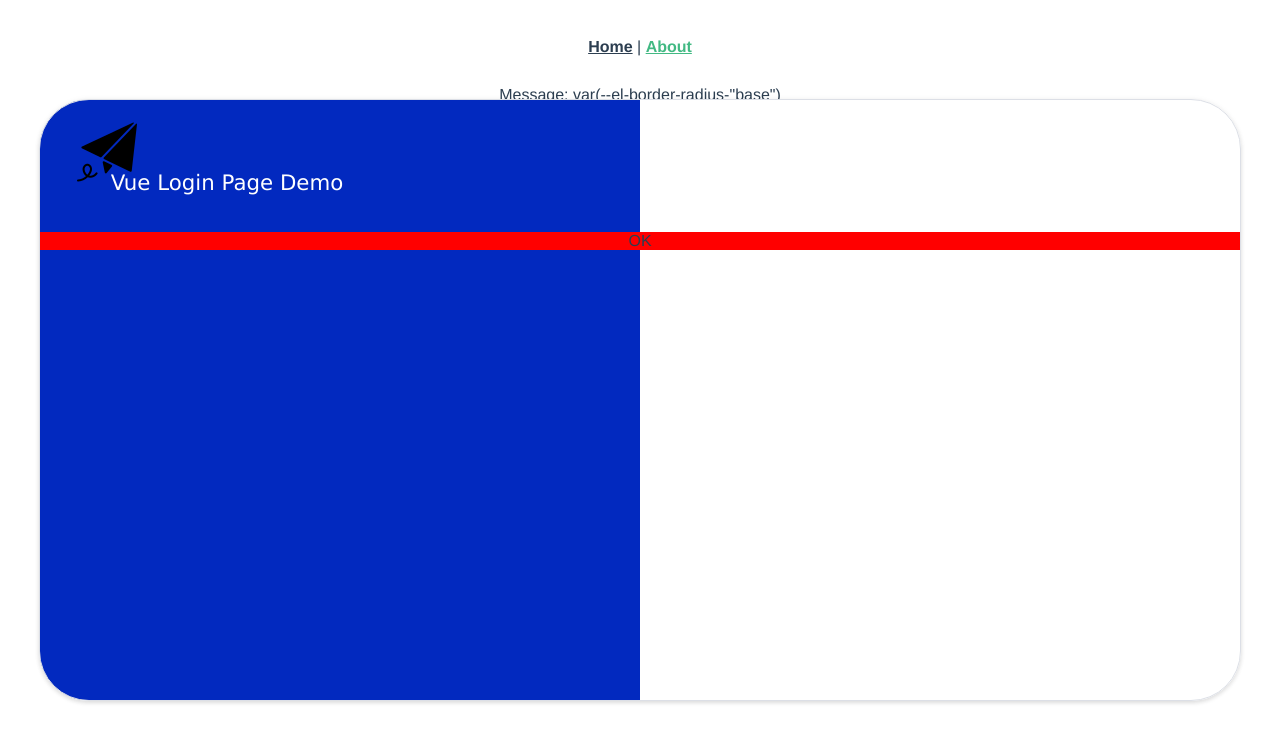
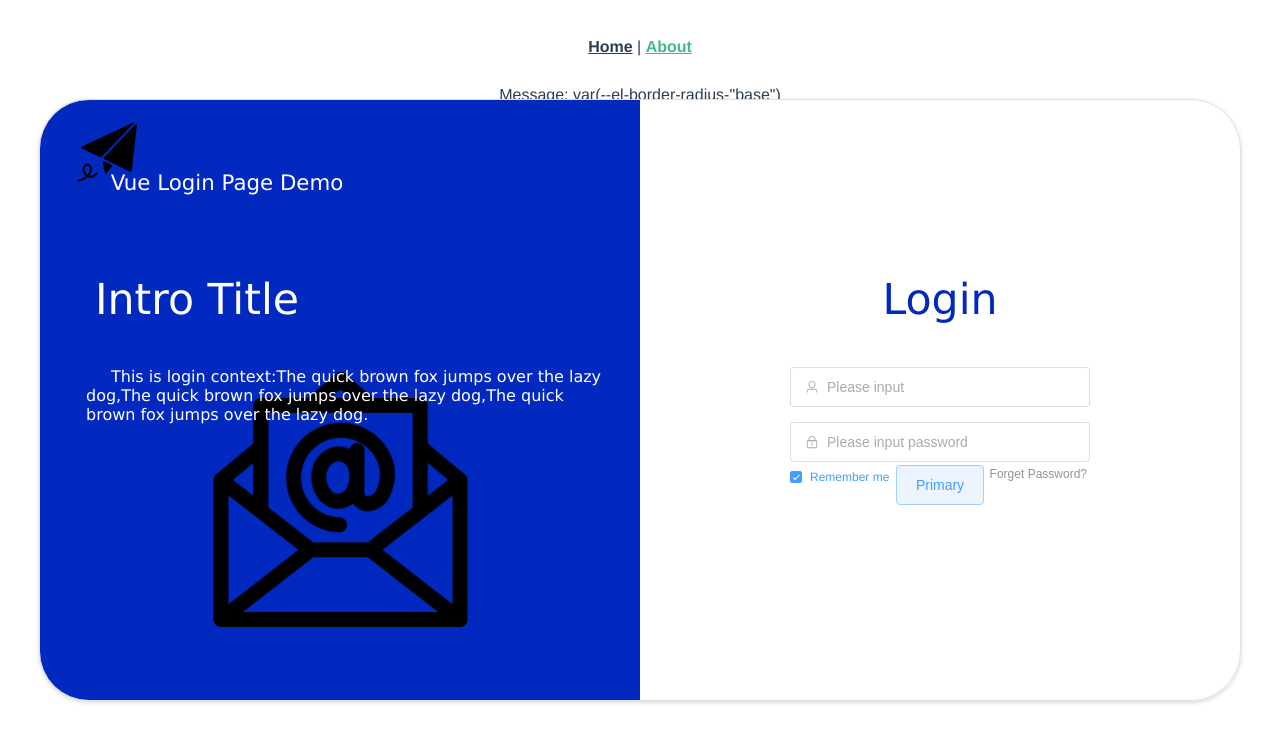
Before and after one commit to crazychucky/vue_login, a Vue app: page /about in a window 1280 px wide. Shown: the top 742 px of the page. Built offline with nearby package versions, Linux system fonts and the light colour scheme.

Commit message:
chore:wip

```diff
--- a/src/views/AboutView.vue
+++ b/src/views/AboutView.vue
@@ -17,12 +17,45 @@
       <img alt="login" src="../assets/email.png" class="intro_img">
     </div> -->
 
-    <div class="main_container">OK</div>
+    <div class="main_container">
+      <!-- <div class="div-inline">第一个div盒子</div>
+      <div class="div-inline">第二个盒子</div>
+      <div class="div-inline">第三个盒子</div> -->
+      <div class="intro">
+        <p class="intro_title">Intro Title</p>
+        <p class="intro_text">This is login context:The quick brown fox jumps over the lazy dog,The quick brown fox jumps over the lazy dog,The quick brown fox jumps over the lazy dog.</p>
+        <img alt="login" src="../assets/email.png" class="intro_img">
+      </div>
+      <div class="login">
+        <p class="login_title">Login</p>
+        <div>
+          <el-input v-model="input_name" placeholder="Please input" size="large" :prefix-icon="User" class="name_input"></el-input>
+        </div>
+        <div>
+          <el-input v-model="input_pass" type="password" placeholder="Please input password" show-password size="large" :prefix-icon="Lock" class="password_input"></el-input>
+        </div>
+        <div>
+          <el-checkbox v-model="check_save_name" size="small" class="save_checker">Remember me</el-checkbox>
+          <el-button  type="info" link size="small" class="forget_pass">Forget Password?</el-button>
+        </div>
+
+        <div>
+          <el-button type="primary" size="large" plain >Primary</el-button>
+        </div>
+        <!-- TODO:input name password -->
+        <!-- <p class="intro_text">This is login context:The quick brown fox jumps over the lazy dog,The quick brown fox jumps over the lazy dog,The quick brown fox jumps over the lazy dog.</p> -->
+        <!-- <img alt="login" src="../assets/email.png" class="intro_img"> -->
+      </div>
+    </div>
   </div>
 </template>
 
 <script lang="ts" setup>
 import { ref } from 'vue'
+import { User,Lock } from '@element-plus/icons-vue'
+const input_name = ref('')
+const input_pass = ref('')
+const check_save_name = ref(true)
 
 </script>
 <style scoped>
@@ -62,13 +95,26 @@ import { ref } from 'vue'
 
 .intro {
   width:600px;
-  position: relative;
+  /* border: 3px solid #73AD21; */
+  /* position: relative; */
   margin-top: 100;
+  float:left;
+  /* padding-top: 200; */
+}
+.intro1 {
+  width:600px;
+  /* border: 3px solid #73AD21; */
+  /* position: relative; */
+  margin-top: 100;
+  /* display:inline; */
+  float:right;
+  background-color:white;
   /* padding-top: 200; */
 }
 
 .intro_title {
   font-size: 32pt;
+  width:600px;
   color:white;
   text-indent:55px;
   text-align:left;
@@ -77,7 +123,7 @@ import { ref } from 'vue'
 }
 .intro_text {
   position: relative;
-  left: 40px;
+  left: 46px;
 
   width:520px;
   font-size: 12pt;
@@ -96,9 +142,51 @@ import { ref } from 'vue'
   z-index: 1;  /*置于底层*/
 }
 
+.login {
+  width:600px;
+  /* border: 3px solid #73AD21; */
+  /* position: relative; */
+  margin-top: 100;
+  /* display:inline; */
+  float:right;
+  /* background-color:blueviolet; */
+}
+
+.login_title {
+  font-size: 32pt;
+  width:600px;
+  color:#0229bf;
+  text-align:center;
+  /* background-color:red; */
+  font-family:"Lucida Sans Unicode", "Lucida Grande", sans-serif;
+}
+
 .main_container {
   width:1200;
-  height: 200;
-  background-color:red
+  height: 500;
+}
+.name_input {
+  width:300px;
+}
+.password_input {
+  padding-top: 15px;
+  padding-bottom: 3px;
+  width:300px;
+}
+
+.save_checker {
+  position: absolute;
+  left: 750px;
+}
+.forget_pass {
+  position: absolute;
+  right: 150px;
+}
+.test_debug {
+  background-color:plum;
+}
+.login_btn {
+  padding-top: 300;
+  background-color:blue;
 }
 </style>
```
